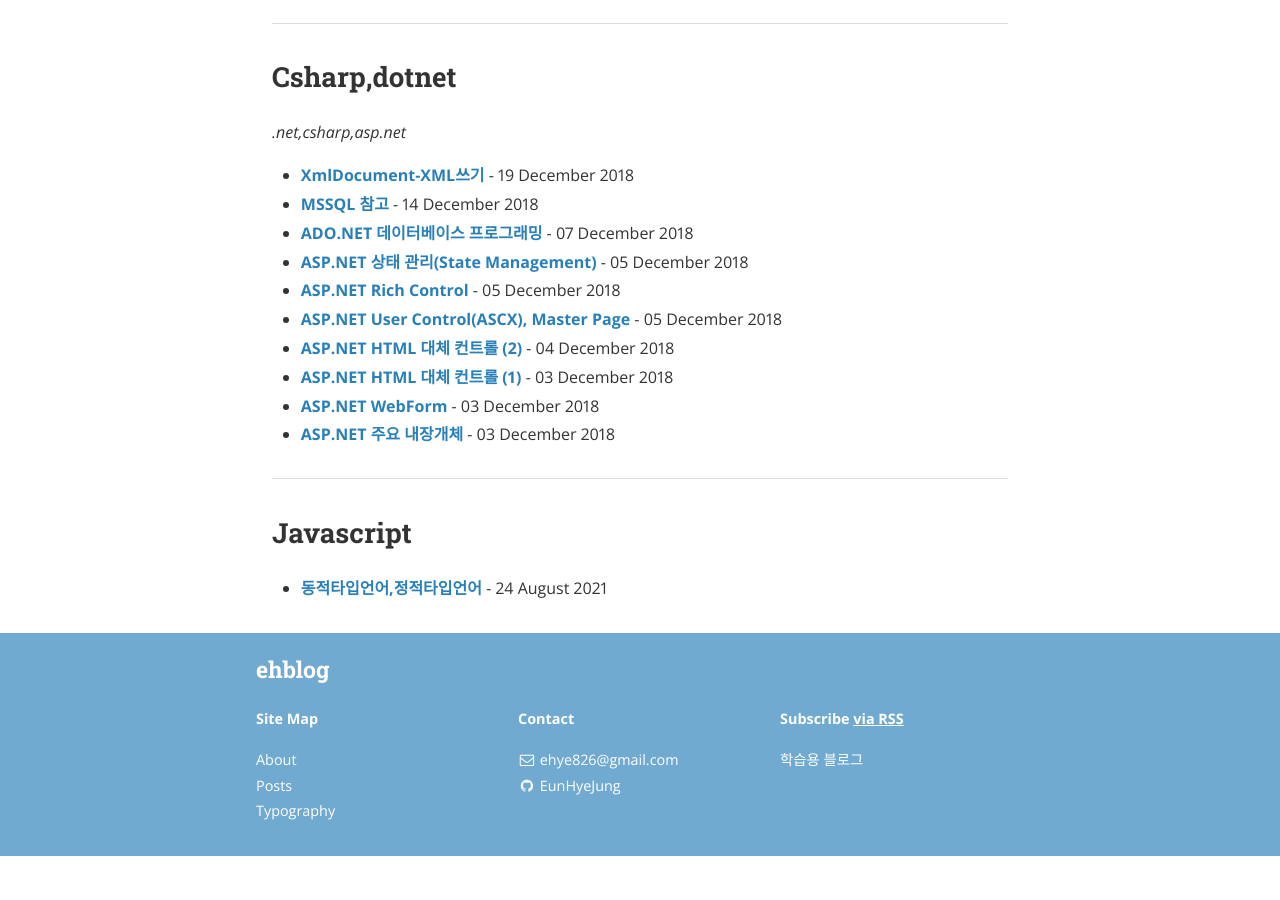
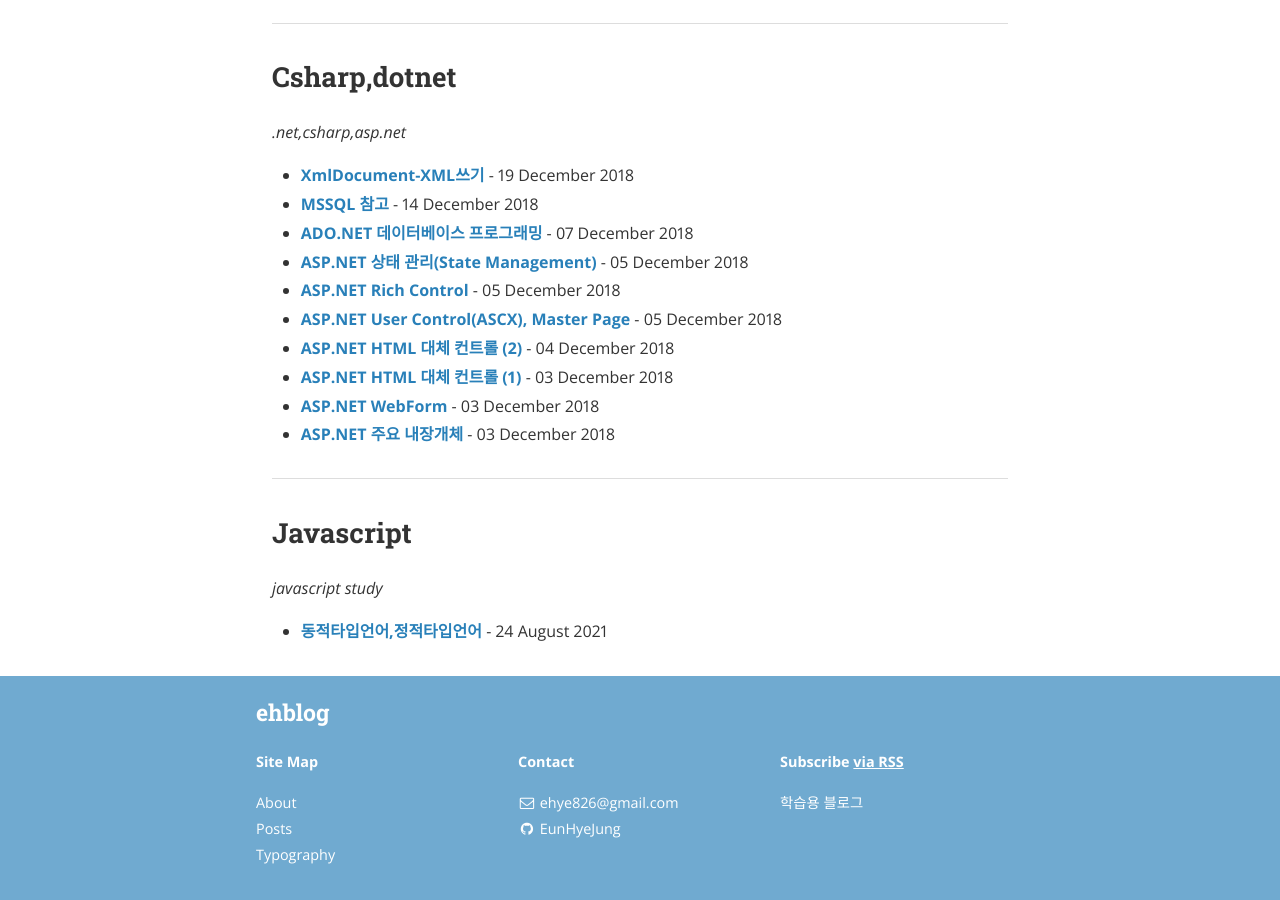
Before and after one commit to EunHyeJung/EunHyeJung.github.io, a Jekyll site: the page built from index.html, in a window 1280 px wide and 900 px high, scrolled down 4535 px. Built offline with Jekyll 4.4.1, drawn with Linux system fonts in a browser that asks for light colours; nearby versions of some CDN libraries; the list of posts is cut into pages by our own code; before the commit the page ends 5391 px from its top, so only the background shows below that.

Commit message:
Update _config.yml

```diff
--- a/_config.yml
+++ b/_config.yml
@@ -50,7 +50,7 @@ disqus_id : eunhyejung
 
 # Category descriptions (for archive pages)
 descriptions:
-  - cat: javscript
+  - cat: javascript
     desc: "javascript study"
 
   - cat: csharp,dotnet
```
